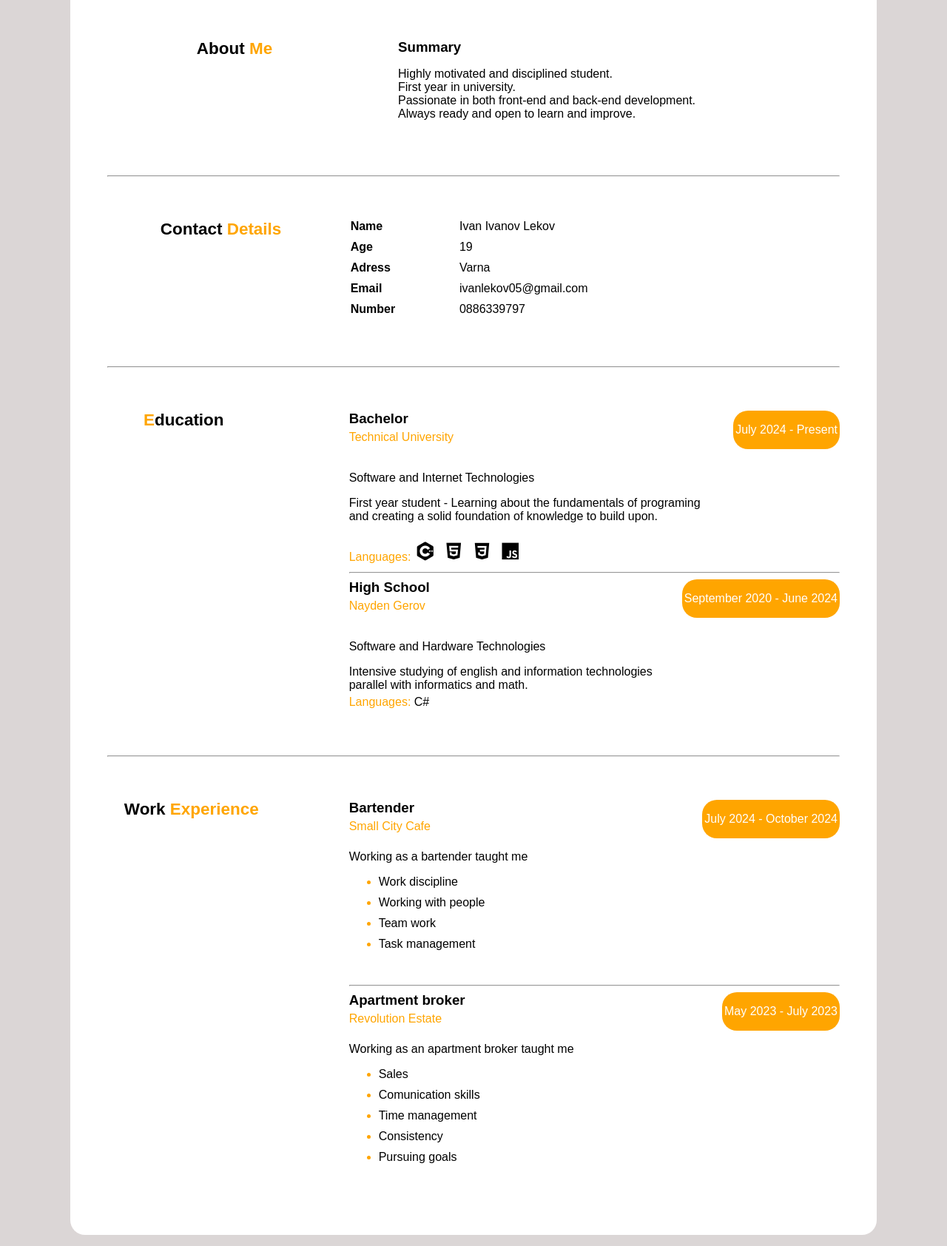
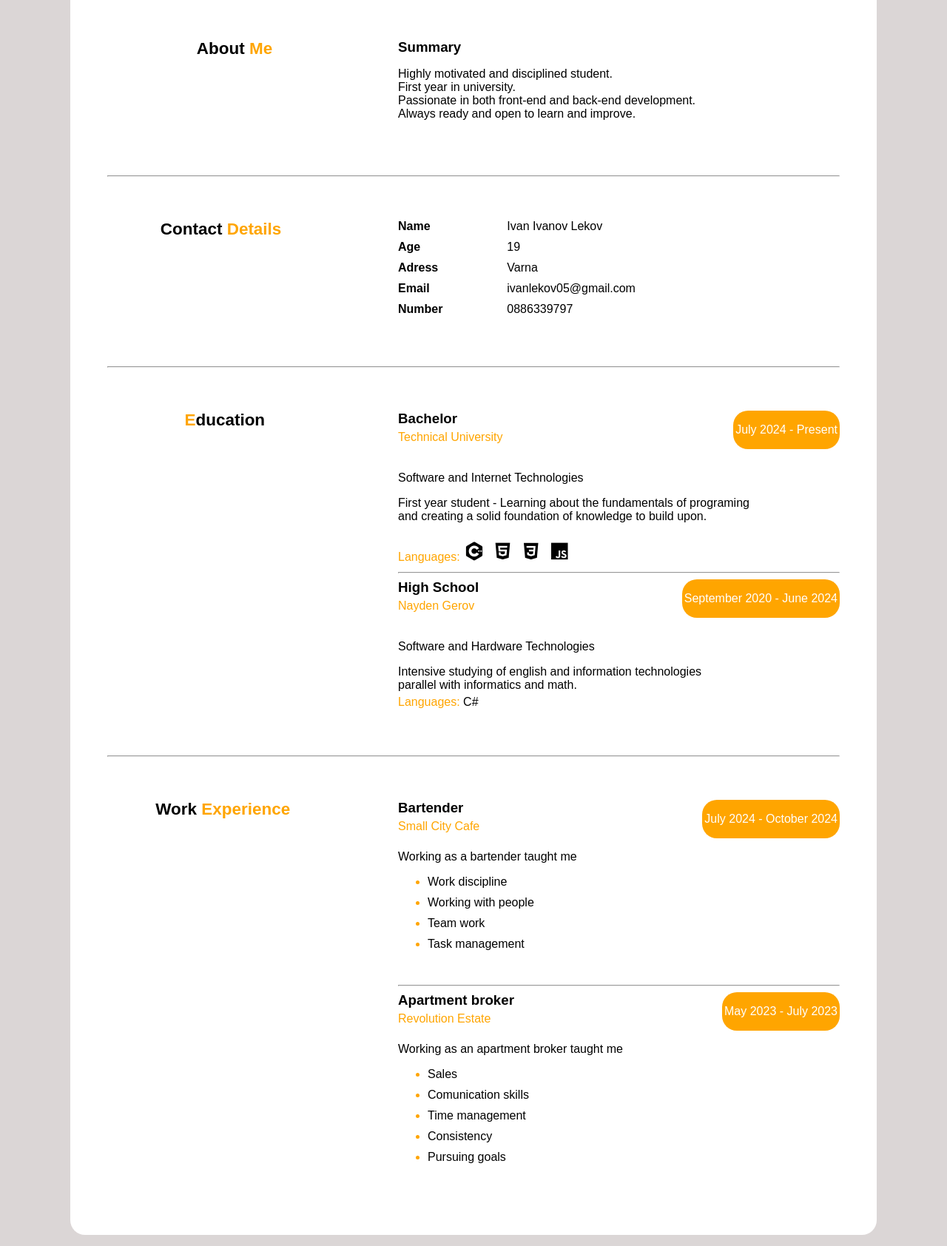
Before and after one commit to IvanLekov/IvanLekov.github.io, a plain HTML site: page index.html in a window 1280 px wide. Shown: the part 523-2207 px from the top of the page at 74% size. Drawn offline with nearby package versions, Linux system fonts and the light colour scheme.

Commit message:
Add files via upload

```diff
--- a/style.css
+++ b/style.css
@@ -189,7 +189,7 @@ body{
 }
 .contact-details{
     display: grid;
-    grid-template-columns: 33% 1% 1%;
+    grid-template-columns: 33% auto ;
     height: auto;
     padding: 50px 0px 50px 0px;
 }
@@ -200,7 +200,7 @@ body{
     }
 .personal-info{
     display: flex;
-    padding-left: 20%;
+    padding-left:10%;
 }
 .personal-info ul{
     list-style: none;
@@ -225,10 +225,13 @@ body{
     padding: 50px 0px 50px 0px;
 }
 .education-title{
-    padding-left:15%;
+    padding-left:32%;
     margin: 0;
     font-size: larger;
     display: inline;
+}
+.edu-box{
+    padding-left:10%;
 }
 .university{
     display: grid;
@@ -248,7 +251,7 @@ body{
     padding: 50px 0px 50px 0px;
 }
 .work-experience-title{
-    padding-left:7%;
+    padding-left:20%;
     margin: 0;
     font-size: larger;
     display: inline;
@@ -256,6 +259,7 @@ body{
 .about-job{
     margin: 0;
     padding: 0;
+    padding-left:10%;
 }
 .work-exp-one{
     display: grid;
@@ -269,7 +273,6 @@ body{
 .work-exp-one ul li{
     margin-bottom:10px;
 }
-
 .work-exp-two{
     display: grid;
     grid-template-columns: auto auto;
@@ -313,6 +316,9 @@ body{
     .contact-details{
         display: flex;
         flex-direction: column;
+    }
+    .personal-info{
+        padding-left: 10%;
     }
     .contact-details-title h3{
         padding-bottom:5%;
@@ -403,7 +409,8 @@ body{
     .socials ul li a{
         width: 25px;
         height: 25px;
-
+        text-decoration: none;
+        color: white;
     }
     .resume-body{
         padding:0px 10px 0px 10px;
```
